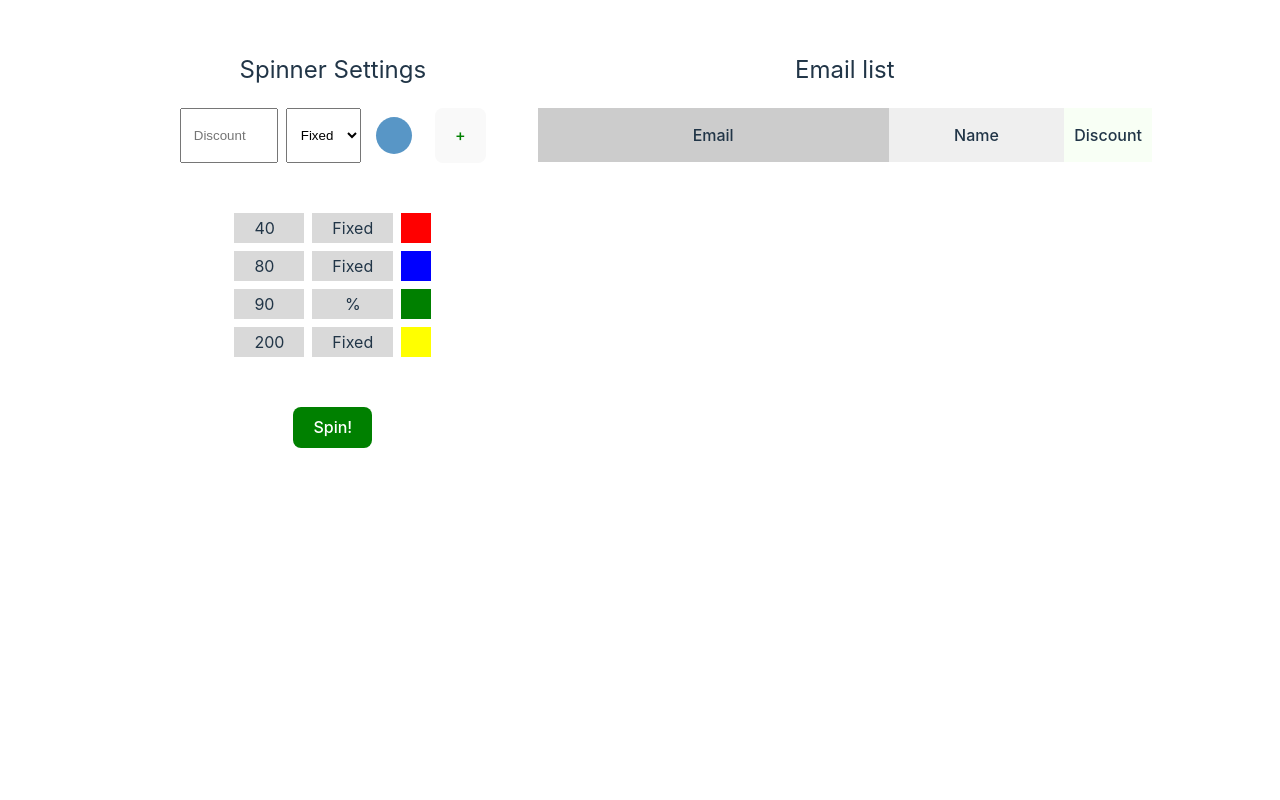
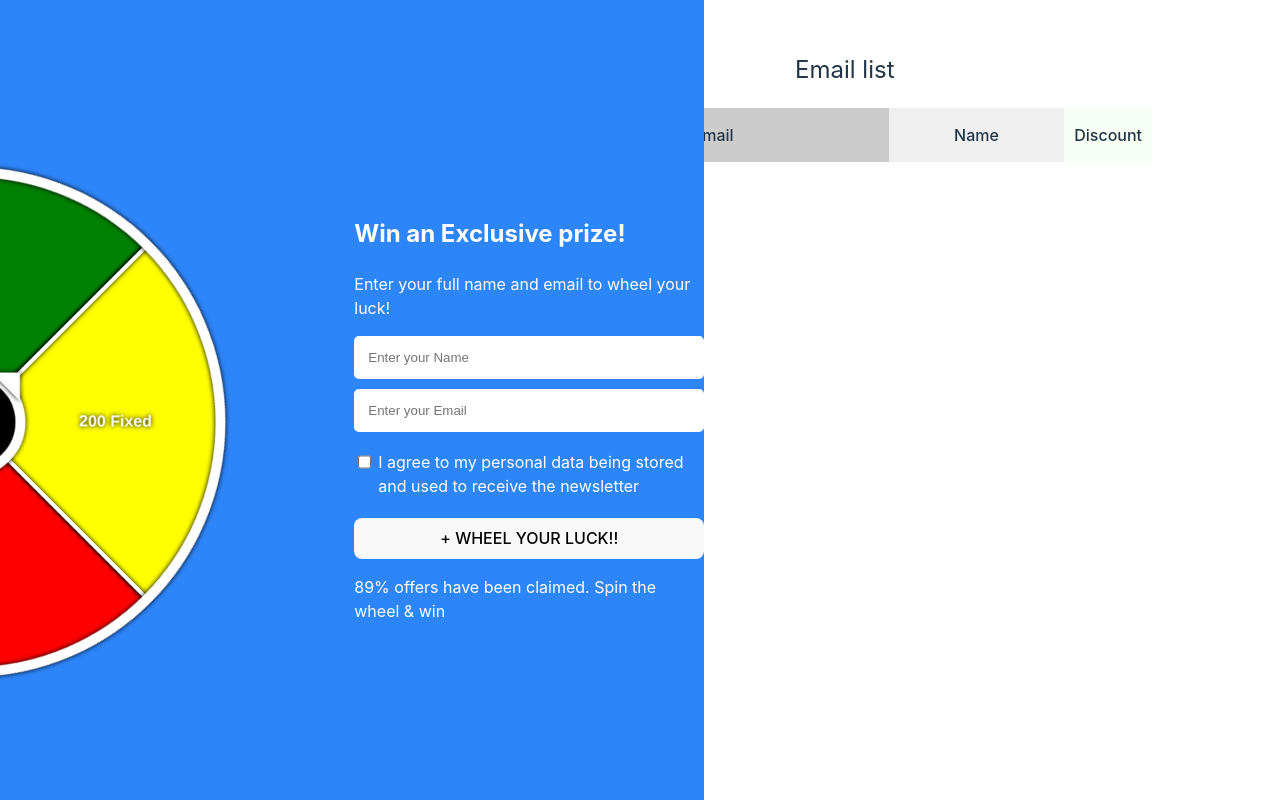
Before and after one commit to h-zahar/wheelurluck.com, a React (Vite) app: page / in a window 1280 px wide. Built offline with nearby package versions, Linux system fonts and the light colour scheme.

Commit message:
Fixed Info Fetching

```diff
--- a/src/App.tsx
+++ b/src/App.tsx
@@ -4,17 +4,26 @@ import DiscountTable from "./components/DiscountTable";
 import OptInForm from "./components/OptInForm";
 import SpinnerSettings from "./components/SpinnerSettings";
 interface DiscountInfo {
-  id: string;
-  customerEmail: string;
-  customerName: string;
+  id?: string;
+  customerEmail?: string;
+  customerName?: string;
   discountId: string;
   discountValue: number;
   discountType: string;
   discountColor?: string;
 }
 
+interface CurrentCustomers {
+  id: string;
+  customerName: string;
+  customerEmail: string;
+}
+
 function App() {
   const [discountInfo, setDiscountInfo] = useState<DiscountInfo[] | []>([]);
+  const [currentCustomers, setCurrentCustomers] = useState<
+    CurrentCustomers[] | []
+  >([]);
 
   return (
     <>
@@ -29,10 +38,13 @@ function App() {
           <SpinnerSettings
             discountTable={discountInfo}
             setDiscountTable={setDiscountInfo}
+            currentCustomers={currentCustomers}
+            setCurrentCustomers={setCurrentCustomers}
           />
           <DiscountTable
             discountInfo={discountInfo}
             setDiscountInfo={setDiscountInfo}
+            currentCustomers={currentCustomers}
           />
         </div>
       </div>
--- a/src/components/DiscountTable.tsx
+++ b/src/components/DiscountTable.tsx
@@ -1,21 +1,29 @@
 import { useState } from "react";
 
 interface DiscountInfo {
-  id: string;
-  customerEmail: string;
-  customerName: string;
+  id?: string;
+  customerEmail?: string;
+  customerName?: string;
   discountId: string;
   discountValue: number;
   discountType: string;
   discountColor?: string;
 }
 
+interface CurrentCustomers {
+  id: string;
+  customerName: string;
+  customerEmail: string;
+}
+
 const DiscountTable = ({
   discountInfo,
   setDiscountInfo,
+  currentCustomers,
 }: {
-  discountInfo: DiscountInfo[];
-  setDiscountInfo: (discount: DiscountInfo[]) => void;
+  discountInfo: DiscountInfo[] | [];
+  setDiscountInfo: (discount: DiscountInfo[] | []) => void;
+  currentCustomers: CurrentCustomers[];
 }) => {
   return (
     <div>
@@ -57,42 +65,21 @@ const DiscountTable = ({
           {"Discount"}
         </div>
 
-        {discountInfo.map((discount) => {
-          return Object.keys(discount).map((d) => {
-            return (
-              (d === "customerName" ||
-                d === "customerEmail" ||
-                d === "discountValue") &&
-              (d !== "discountValue" ? (
-                <div
-                  style={
-                    d === "customerName"
-                      ? {
-                          background: "#efefef",
-                          padding: "8px 20px",
-                          textAlign: "start",
-                        }
-                      : {
-                          background: "#cccccc",
-                          padding: "8px 30px",
-                          textAlign: "start",
-                        }
-                  }
-                >
-                  {discount[d]}
-                </div>
-              ) : (
-                <div
-                  style={{
-                    background: "#f8fff5",
-                    padding: "8px 20px",
-                  }}
-                >
-                  {`${discount["discountValue"]} ${discount["discountType"]}`}
-                </div>
-              ))
-            );
-          });
+        {currentCustomers.map((customer, i) => {
+          return (
+            <>
+              <div>{customer.customerName}</div>
+              <div>{customer.customerEmail}</div>
+              <div>
+                {" "}
+                {discountInfo.length === currentCustomers.length
+                  ? discountInfo[i].discountValue +
+                    " " +
+                    discountInfo[i].discountType
+                  : "Loading"}
+              </div>
+            </>
+          );
         })}
       </div>
     </div>
--- a/src/components/OptInForm.tsx
+++ b/src/components/OptInForm.tsx
@@ -11,7 +11,7 @@ interface CustomForm extends HTMLFormElement {
   readonly elements: CustomElements;
 }
 
-interface CurrentCustomer {
+interface CurrentCustomers {
   id: string;
   customerName: string;
   customerEmail: string;
@@ -24,9 +24,9 @@ interface SpinnerInfo {
   discountColor: string;
 }
 interface DiscountTable {
-  id: string;
-  customerEmail: string;
-  customerName: string;
+  id?: string;
+  customerEmail?: string;
+  customerName?: string;
   discountId: string;
   discountValue: number;
   discountType: string;
@@ -40,6 +40,8 @@ const OptInForm = ({
   setSpinnerInfo,
   discountTable,
   setDiscountTable,
+  currentCustomers,
+  setCurrentCustomers,
 }: {
   isOpen: boolean;
   setIsOpen: (isOpen: boolean) => void;
@@ -47,19 +49,17 @@ const OptInForm = ({
   setSpinnerInfo: (spinnerInfo: SpinnerInfo[]) => void;
   discountTable: DiscountTable[];
   setDiscountTable: (discount: DiscountTable[]) => void;
+  currentCustomers: CurrentCustomers[];
+  setCurrentCustomers: (customers: CurrentCustomers[]) => void;
 }) => {
-  const [currentCustomer, setCurrentCustomer] = useState<
-    CurrentCustomer | Record<string, never>
-  >({});
   const onFinished = (
     winner: string,
-    currentCustomer: CurrentCustomer | Record<string, never>
+    currentCustomer: CurrentCustomers | []
   ) => {
     console.log(currentCustomer);
     const temp = [
       ...discountTable,
       {
-        ...currentCustomer,
         discountId: new Date().getTime().toString(),
         discountValue: Number(winner.split(" ")[0]),
         discountType: winner.split(" ")[1],
@@ -80,7 +80,7 @@ const OptInForm = ({
       customerName: target.fullName.value,
       customerEmail: target.email.value,
     };
-    setCurrentCustomer(data);
+    setCurrentCustomers([...currentCustomers, data]);
     setIsSubmitted(true);
   };
 
@@ -124,7 +124,7 @@ const OptInForm = ({
             winningSegment={null}
             onFinished={(
               winner: string,
-              currentCustomer: CurrentCustomer | Record<string, never>
+              currentCustomer: CurrentCustomers | []
             ) => onFinished(winner, currentCustomer)}
             primaryColor=""
             contrastColor="white"
@@ -135,7 +135,7 @@ const OptInForm = ({
             downDuration={1000}
             fontFamily="Arial"
             isSubmitted={isSubmitted}
-            currentCustomer={currentCustomer}
+            currentCustomers={currentCustomers}
             setDiscountTable={setDiscountTable}
             discountTable={discountTable}
           />
--- a/src/components/SpinnerSettings.tsx
+++ b/src/components/SpinnerSettings.tsx
@@ -9,12 +9,6 @@ interface SpinnerInfo {
   discountColor: string;
 }
 
-interface CurrentCustomer {
-  id: string;
-  customerName: string;
-  customerEmail: string;
-}
-
 interface CustomElements extends HTMLFormControlsCollection {
   discountValue: HTMLInputElement;
   discountType: HTMLInputElement;
@@ -24,16 +18,16 @@ interface CustomForm extends HTMLFormElement {
   readonly elements: CustomElements;
 }
 
-interface CurrentCustomer {
+interface CurrentCustomers {
   id: string;
   customerName: string;
   customerEmail: string;
 }
 
 interface DiscountInfo {
-  id: string;
-  customerEmail: string;
-  customerName: string;
+  id?: string;
+  customerEmail?: string;
+  customerName?: string;
   discountId: string;
   discountValue: number;
   discountType: string;
@@ -43,9 +37,13 @@ interface DiscountInfo {
 const SpinnerSettings = ({
   discountTable,
   setDiscountTable,
+  currentCustomers,
+  setCurrentCustomers,
 }: {
-  discountTable: DiscountInfo[];
-  setDiscountTable: (discount: DiscountInfo[]) => void;
+  discountTable: DiscountInfo[] | [];
+  setDiscountTable: (discount: DiscountInfo[] | []) => void;
+  currentCustomers: CurrentCustomers[];
+  setCurrentCustomers: (customeers: CurrentCustomers[]) => void;
 }) => {
   const [spinnernfo, setSpinnerInfo] = useState<SpinnerInfo[] | []>([
     {
@@ -88,7 +86,7 @@ const SpinnerSettings = ({
   };
 
   // const [isWheelOpen, setIsWheelOpen] = useState(false);
-  const [isOptInFormOpen, setIsOptInFormOpen] = useState(false);
+  const [isOptInFormOpen, setIsOptInFormOpen] = useState(true);
 
   return (
     <div>
@@ -217,6 +215,8 @@ const SpinnerSettings = ({
         setSpinnerInfo={setSpinnerInfo}
         discountTable={discountTable}
         setDiscountTable={setDiscountTable}
+        currentCustomers={currentCustomers}
+        setCurrentCustomers={setCurrentCustomers}
       />
     </div>
   );
--- a/src/components/Wheel.tsx
+++ b/src/components/Wheel.tsx
@@ -1,14 +1,14 @@
 import { useEffect, useState } from "react";
 
-interface CurrentCustomer {
+interface CurrentCustomers {
   id: string;
   customerName: string;
   customerEmail: string;
 }
 interface DiscountTable {
-  id: string;
-  customerEmail: string;
-  customerName: string;
+  id?: string;
+  customerEmail?: string;
+  customerName?: string;
   discountId: string;
   discountValue: number;
   discountType: string;
@@ -40,10 +40,7 @@ const Wheel = ({
   segments: string[];
   segColors: string[];
   winningSegment: string | null;
-  onFinished: (
-    winner: string,
-    currentCustomer: CurrentCustomer | Record<string, never>
-  ) => void;
+  onFinished: (winner: string, currentCustomer: CurrentCustomers | []) => void;
   primaryColor: string;
   contrastColor: string;
   buttonText: string;
@@ -53,7 +50,7 @@ const Wheel = ({
   downDuration: number;
   fontFamily: string;
   isSubmitted: boolean;
-  currentCustomer: CurrentCustomer | Record<string, never>;
+  currentCustomer: CurrentCustomers | [];
   setDiscountTable: (discount: DiscountTable[]) => void;
   discountTable: DiscountTable[];
 }) => {
@@ -146,7 +143,7 @@ const Wheel = ({
       const temp = [
         ...discountTable,
         {
-          ...currentCustomer,
+          // ...currentCustomer,
           discountId: new Date().getTime().toString(),
           discountValue: Number(currentSegment.split(" ")[0]),
           discountType: currentSegment.split(" ")[1],
```
